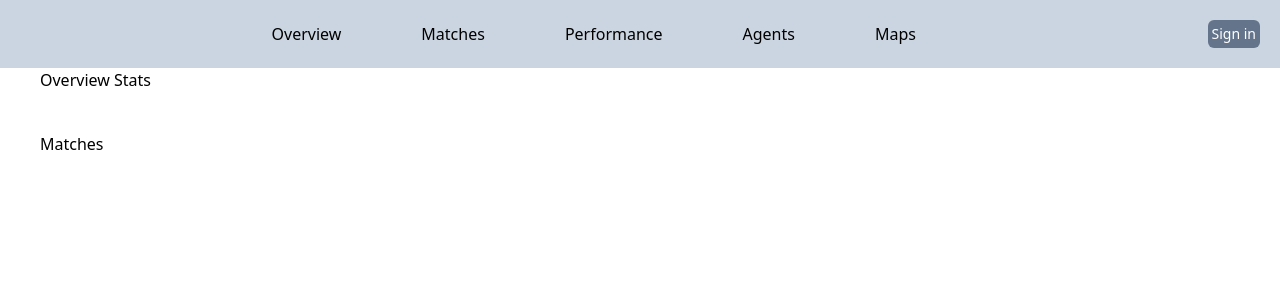
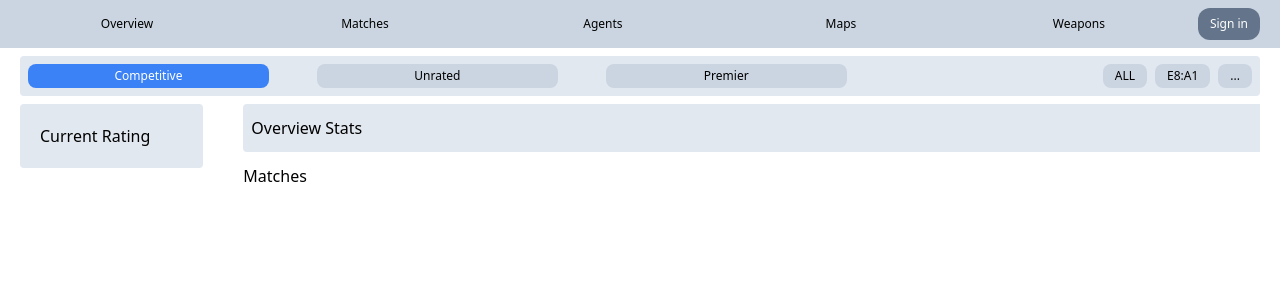
Before and after one commit to arigl/ValorantTracker, a React (Vite) app: page / in a window 1280 px wide. Shown: the top 300 px of the page. Built offline with nearby package versions, Linux system fonts and the light colour scheme.

Commit message:
large v2 commit

```diff
--- a/src/App.tsx
+++ b/src/App.tsx
@@ -8,11 +8,13 @@ import ValMatchesData from "./data/ValMatchesData";
 import { useState } from "react";
 import UserMatches from "./components/UserMatches";
 import OverviewStats from "./components/OverviewStats";
+import ModeSelect from "./components/ModeSelect";
 
 function App() {
   const [fetchedUserData, setFetchedUserData] = useState(null);
   const [fetchedMMRData, setFetchedMMRData] = useState(null);
   const [fetchedMatchesData, setFetchedMatchesData] = useState(null);
+  const [modeSelected, selectMode] = useState<string>("competitive");
 
   const handleFetchData = async () => {
     //   puuid: fetchedData.puuid,
@@ -22,7 +24,6 @@ function App() {
     //   tag: fetchedData.tag,
     const fetchUserData = ValUserData({ userName: "Hex", tag: "Mos" });
     const userData = await fetchUserData();
-    console.log(userData);
     setFetchedUserData(userData);
 
     const fetchMMRData = ValMMRData({
@@ -31,44 +32,58 @@ function App() {
       tag: "Mos",
     });
     const mmrData = await fetchMMRData();
-    console.log(mmrData);
     setFetchedMMRData(mmrData);
 
     const fetchMatchesData = ValMatchesData({
       region: "NA",
       userName: "Hex",
       tag: "Mos",
+      modeFilter: "competitive",
     });
     const matchesData = await fetchMatchesData();
-    console.log(matchesData);
     setFetchedMatchesData(matchesData);
+  };
+
+  const handleSelectMode = (mode: string) => {
+    selectMode(mode);
   };
 
   return (
     <>
       <div className="flex flex-col">
-        <div className="flex flex-row justify-between bg-slate-300">
+        <div className="flex flex-row justify-between bg-slate-300 h-12">
           <UserProfile userData={fetchedUserData} />
-          <div className="flex flex-row items-center gap-20">
-            <h1>Overview</h1>
-            <h1>Matches</h1>
-            <h1>Performance</h1>
-            <h1>Agents</h1>
-            <h1>Maps</h1>
+          <div className="flex flex-row items-center flex-grow text-center">
+            <h1 className="text-xs flex-1">Overview</h1>
+            <h1 className="text-xs flex-1">Matches</h1>
+            <h1 className="text-xs flex-1">Agents</h1>
+            <h1 className="text-xs flex-1">Maps</h1>
+            <h1 className="text-xs flex-1">Weapons</h1>
           </div>
 
           <button
-            className="bg-slate-500 text-white rounded-md p-1 m-5 text-sm"
+            className="bg-slate-500 text-white text-xs rounded-xl p-1 pl-3 pr-3 mt-2 mb-2 mr-5 text-sm hover:bg-slate-400"
             onClick={handleFetchData}
           >
             Sign in
           </button>
         </div>
-        <div className="flex flex-row gap-10 items-start">
-          <UserRankInfo mmrData={fetchedMMRData} />
-          <div className="flex flex-col gap-10">
-            <OverviewStats userData={fetchedUserData} />
-            <UserMatches matchesData={fetchedMatchesData}></UserMatches>
+        <div className="flex flex-col">
+          <ModeSelect
+            modeSelected={modeSelected}
+            selectMode={handleSelectMode}
+          />
+          <div className="flex flex-row gap-10 items-start">
+            <div className="w-1/5 flex items-start">
+              {modeSelected == "competitive" && (
+                <UserRankInfo mmrData={fetchedMMRData} />
+              )}
+            </div>
+
+            <div className="flex flex-col gap-3 items-start w-full mr-5">
+              <OverviewStats matchesData={fetchedMatchesData} />
+              <UserMatches matchesData={fetchedMatchesData}></UserMatches>
+            </div>
           </div>
         </div>
       </div>
--- /dev/null
+++ b/src/components/ModeSelect.tsx
@@ -0,0 +1,96 @@
+const ModeSelect = (props: {
+  modeSelected: string;
+  selectMode: (mode: string) => void;
+}) => {
+  const selectNewMode = (mode: string) => {
+    props.selectMode(mode);
+  };
+
+  return (
+    <div className="flex flex-row gap-10 bg-slate-200 ml-5 mr-5 mt-2 rounded justify-between">
+      <div className="flex flex-row gap-10 w-2/3">
+        {props.modeSelected == "competitive" && (
+          <button
+            onClick={() => selectNewMode("competitive")}
+            className="bg-blue-500 ml-2 mt-2 mb-2 rounded-lg flex-1 hover:bg-slate-400"
+          >
+            <h1 className="pt-1 pb-1 text-white text-xs flex-1 0">
+              Competitive
+            </h1>
+          </button>
+        )}
+        {props.modeSelected != "competitive" && (
+          <button
+            onClick={() => selectNewMode("competitive")}
+            className="bg-slate-300 ml-2 mt-2 mb-2 rounded-lg flex-1"
+          >
+            <h1 className="pt-1 pb-1 text-black text-xs flex-1 0">
+              Competitive
+            </h1>
+          </button>
+        )}
+
+        {props.modeSelected == "unrated" && (
+          <button
+            onClick={() => selectNewMode("unrated")}
+            className="bg-blue-500 ml-2 mt-2 mb-2 rounded-lg flex-1 hover:bg-slate-400"
+          >
+            <h1 className="pt-1 pb-1 text-white text-xs flex-1 0">Unrated</h1>
+          </button>
+        )}
+        {props.modeSelected != "unrated" && (
+          <button
+            onClick={() => selectNewMode("unrated")}
+            className="bg-slate-300 ml-2 mt-2 mb-2 rounded-lg flex-1 hover:bg-slate-400"
+          >
+            <h1 className="pt-1 pb-1 text-black text-xs flex-1 0">Unrated</h1>
+          </button>
+        )}
+
+        {props.modeSelected == "premiere" && (
+          <button
+            onClick={() => selectNewMode("premiere")}
+            className="bg-blue-500 ml-2 mt-2 mb-2 rounded-lg flex-1 hover:bg-slate-400"
+          >
+            <h1 className="pt-1 pb-1 text-white text-xs flex-1 0">Premier</h1>
+          </button>
+        )}
+        {props.modeSelected != "premiere" && (
+          <button
+            onClick={() => selectNewMode("premiere")}
+            className="bg-slate-300 ml-2 mt-2 mb-2 rounded-lg flex-1 hover:bg-slate-400"
+          >
+            <h1 className="pt-1 pb-1 text-black text-xs flex-1 0">Premier</h1>
+          </button>
+        )}
+      </div>
+      <div className="flex flex-row mr-2">
+        <button
+          // onClick={selectNewMode}
+          className="bg-slate-300 ml-2 mt-2 mb-2 rounded-lg flex-1 hover:bg-slate-400"
+        >
+          <h1 className="pt-1 pb-1 pl-3 pr-3 text-black text-xs flex-1 0">
+            ALL
+          </h1>
+        </button>
+        <button
+          // onClick={selectNewMode}
+          className="bg-slate-300 ml-2 mt-2 mb-2 rounded-lg flex-1 hover:bg-slate-400"
+        >
+          <h1 className="pt-1 pb-1 pl-3 pr-3 text-black text-xs flex-1 0">
+            E8:A1
+          </h1>
+        </button>
+        <button
+          // onClick={selectNewMode}
+          className="bg-slate-300 ml-2 mt-2 mb-2 rounded-lg flex-1 hover:bg-slate-400"
+        >
+          <h1 className="pt-1 pb-1 pl-3 pr-3 text-black text-xs flex-1 0">
+            ...
+          </h1>
+        </button>
+      </div>
+    </div>
+  );
+};
+export default ModeSelect;
--- a/src/components/OverviewStats.tsx
+++ b/src/components/OverviewStats.tsx
@@ -1,7 +1,84 @@
-const OverviewStats = (props: { userData: any }) => {
+import { useEffect, useState } from "react";
+
+const OverviewStats = (props: { matchesData: any }) => {
+  const [kdRatio, setKdRatio] = useState(0);
+  const [damagePerRound, setDamagePerRound] = useState(0);
+  const [headshotPer, setHeadShotPer] = useState(0);
+  const [winRate, setWinRate] = useState(0);
+  const [ACS, setACS] = useState(0);
+
+  useEffect(() => {
+    //console.log(props.matchesData.length);
+    let kills = 0;
+    let deaths = 0;
+    let totalDamage = 0;
+    let rounds = 0;
+    let headShots = 0;
+    let shots = 0;
+    let wins = 0;
+    let losses = 0;
+    let score = 0;
+    if (props.matchesData) {
+      for (let i = 0; i < props.matchesData.length; i++) {
+        //console.log(props.matchesData[i]);
+        kills += props.matchesData[i].kills;
+        deaths += props.matchesData[i].deaths;
+        totalDamage += props.matchesData[i].totalDamage;
+        headShots += props.matchesData[i].headshots;
+        score += props.matchesData[i].score;
+        if (props.matchesData[i].matchResult == true) {
+          wins += 1;
+        } else {
+          losses += 1;
+        }
+        shots +=
+          props.matchesData[i].headshots +
+          props.matchesData[i].bodyshots +
+          props.matchesData[i].legshots;
+        // rounds += props.matchesData[i].rounds.length;
+        if (props.matchesData[i].rounds) {
+          //console.log(props.matchesData[i].rounds.length);
+          rounds += props.matchesData[i].rounds;
+        }
+
+        //console.log(kills);
+      }
+      if (deaths !== 0) {
+        setKdRatio(kills / deaths);
+        setDamagePerRound(totalDamage / rounds);
+        setHeadShotPer(headShots / shots);
+        setWinRate(wins / (wins + losses));
+        setACS(score / rounds);
+      }
+    }
+  }, [props.matchesData]);
   return (
-    <div>
-      <h1>Overview Stats</h1>
+    <div className="bg-slate-200 p-2 w-full mt-2 rounded-l">
+      <h1 className="mt-1 mb-1 font">Overview Stats</h1>
+      {props.matchesData && (
+        <div className="flex flex-row gap-10">
+          <div className="bg-slate-200 p-3 rounded border border-blue-500 border-opacity-50">
+            <h1>K/D/A</h1>
+            <p className="font-bold">{kdRatio.toFixed(2)}</p>
+          </div>
+          <div className="bg-slate-200 p-3 rounded border border-blue-500 border-opacity-50">
+            <h1>ADR</h1>
+            <p className="font-bold">{damagePerRound.toFixed(2)}</p>
+          </div>
+          <div className="bg-slate-200 p-3 rounded border border-blue-500 border-opacity-50">
+            <h1>HS%</h1>
+            <p className="font-bold">{headshotPer.toFixed(2)}</p>
+          </div>
+          <div className="bg-slate-200 p-3 rounded border border-blue-500 border-opacity-50">
+            <h1>Winrate%</h1>
+            <p className="font-bold">{(winRate * 100).toFixed(2)}</p>
+          </div>
+          <div className="bg-slate-200 p-3 rounded border border-blue-500 border-opacity-50">
+            <h1>ACS</h1>
+            <p className="font-bold">{ACS.toFixed(2)}</p>
+          </div>
+        </div>
+      )}
     </div>
   );
 };
--- a/src/components/UserMatches.tsx
+++ b/src/components/UserMatches.tsx
@@ -1,11 +1,10 @@
 import "../styles.css";
-import React from "react";
 import MatchSummary from "./children/MatchSummary";
 
 const UserMatches = (props: { matchesData: any }) => {
   return (
-    <div>
-      <h1>Matches</h1>
+    <div className="w-full">
+      <h1 className="mb-2">Matches</h1>
       {props.matchesData &&
         props.matchesData.map((match, index) => (
           <div key={index}>
@@ -14,6 +13,10 @@ const UserMatches = (props: { matchesData: any }) => {
               deaths={match.deaths}
               assists={match.assists}
               score={match.score}
+              agentIcon={match.agentIcon}
+              adr={match.totalDamage / match.rounds}
+              matchResult={match.matchResult}
+              rounds={match.rounds}
             />
           </div>
         ))}
--- a/src/components/UserProfile.tsx
+++ b/src/components/UserProfile.tsx
@@ -1,12 +1,12 @@
 import "../styles.css";
 const UserProfile = (props: { userData: any }) => {
   return (
-    <div className="flex flex-col justify-center items-center">
+    <div className="flex flex-col justify-center items-center ml-2">
       <div className="flex flex-row justify-between">
         {props.userData && (
-          <div className="p-3 rounded flex flex-row">
+          <div className="pl-3 pr-3 rounded flex flex-row">
             <img
-              className="rounded mr-5"
+              className="rounded-md mr-5"
               src={props.userData.smallAvatar}
               width={30}
             ></img>
--- a/src/components/UserRankInfo.tsx
+++ b/src/components/UserRankInfo.tsx
@@ -1,20 +1,21 @@
 import "../styles.css";
 const UserRankInfo = (props: { mmrData: any }) => {
   return (
-    <div className="flex flex-col justify-center items-center">
+    <div className="flex flex-col flex-1 justify-center items-start ml-5 p-5 bg-slate-200 mt-2 rounded">
+      <h1>Current Rating</h1>
       {props.mmrData && (
-        <div className="flex flex-col">
+        <div className="flex flex-col gap-2">
           <div className="flex flex-row">
             <img src={props.mmrData.rankImage} width={30}></img>
             <div className="flex flex-col">
-              <h2 className="text-xsm">Current Rank:</h2>
+              <h2 className="text-sm">Current Rank:</h2>
               <h1>{props.mmrData.rankText}</h1>
             </div>
           </div>
           <div className="flex flex-row">
             <img src={props.mmrData.rankImage} width={30}></img>
             <div className="flex flex-col">
-              <h2 className="text-xsm">Peak Rank:</h2>
+              <h2 className="text-sm">Peak Rank:</h2>
               <h1>{props.mmrData.rankText}</h1>
             </div>
           </div>
```
Also changed, not shown: src/components/children/MatchSummary.tsx (+33 -5 lines), src/data/ValMatchesData.tsx (+30 -6 lines), src/data/functions/getMatchHistory.tsx (deleted).
